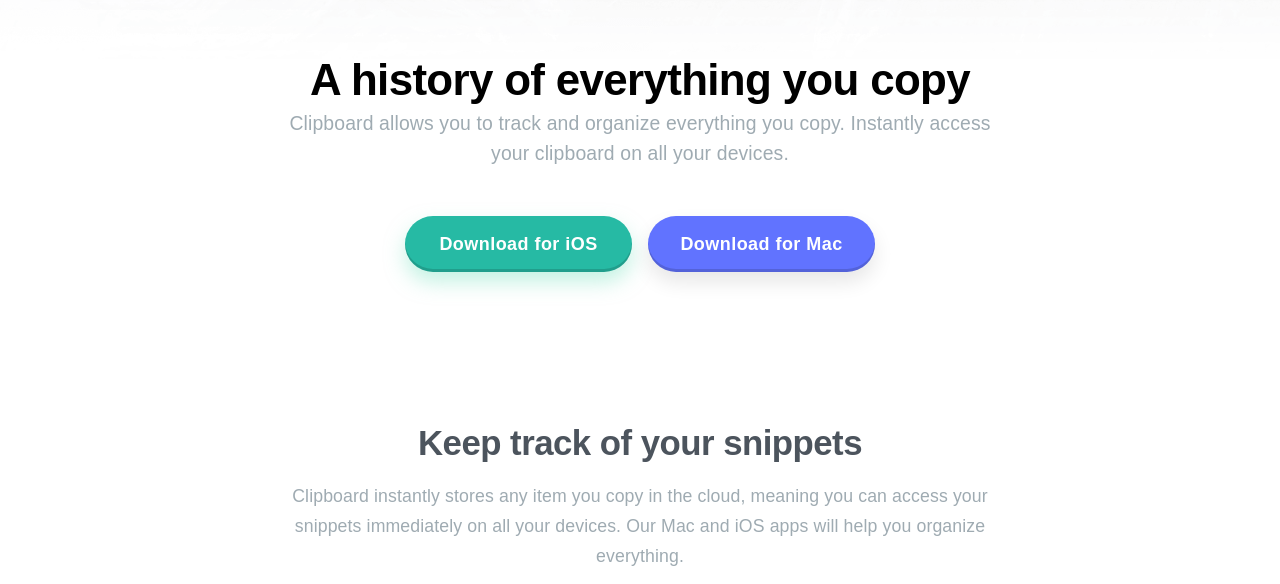
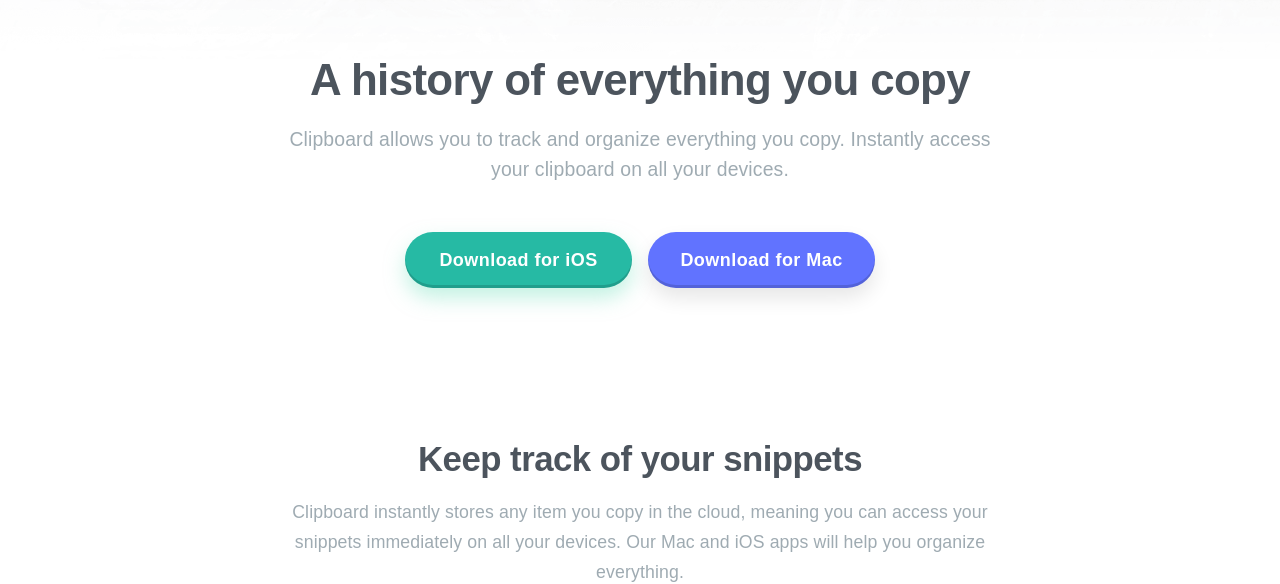
Before and after one commit to jwalczak94/Clipboard-landing-page-Tailwind, a plain HTML site: page index.html in a window 1280 px wide. Shown: the part 256-840 px from the top of the page. Drawn offline with Linux system fonts and the light colour scheme; a web font is replaced by a local one.

Commit message:
update css - heading fonts

```diff
--- a/index.html
+++ b/index.html
@@ -23,7 +23,7 @@
             stroke-linecap="round" />
         </g>
       </svg>
-      <h1>A history of everything you copy</h1>
+      <h1 class="">A history of everything you copy</h1>
       <p class="text-grayishBlue text-base mb-12">
         Clipboard allows you to track and organize everything you copy. Instantly access your
         clipboard on all your devices.
--- a/input.css
+++ b/input.css
@@ -17,9 +17,8 @@ body {
 h1,
 h2,
 h3 {
-  font-weight: 600;
+  @apply text-darkGrayishBlue mb-4 font-semibold letterSpacing:-0.015em;
   line-height: 1.25;
-  letter-spacing: -0.015em;
 }
 
 h1 {
@@ -32,11 +31,6 @@ h2 {
 
 h3 {
   font-size: 1.5rem;
-}
-
-h2,
-h3 {
-  @apply text-darkGrayishBlue mb-4;
 }
 
 p {
```
Also changed, not shown: css/style.css, images/image-devices.png.
